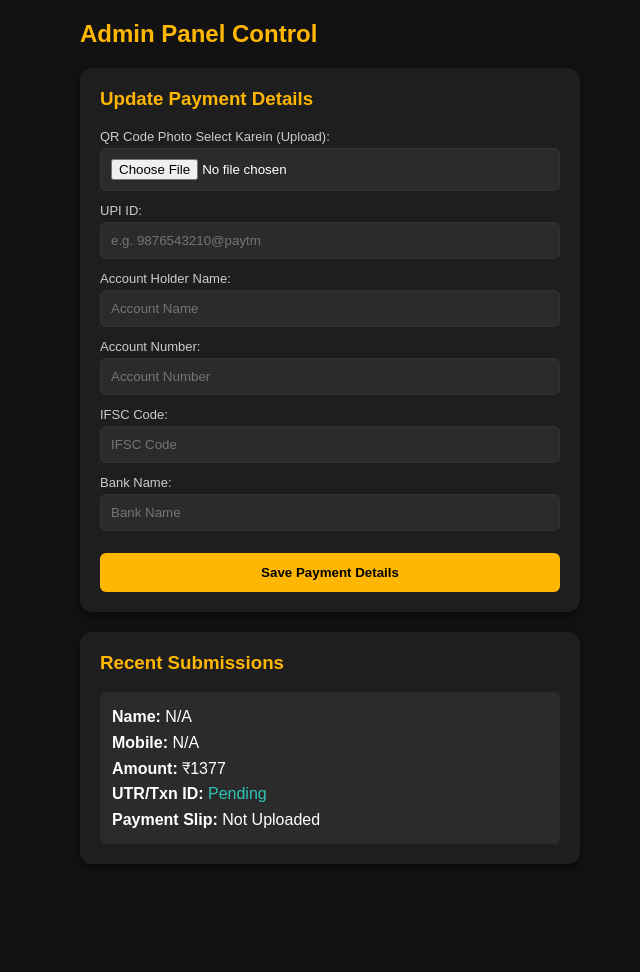
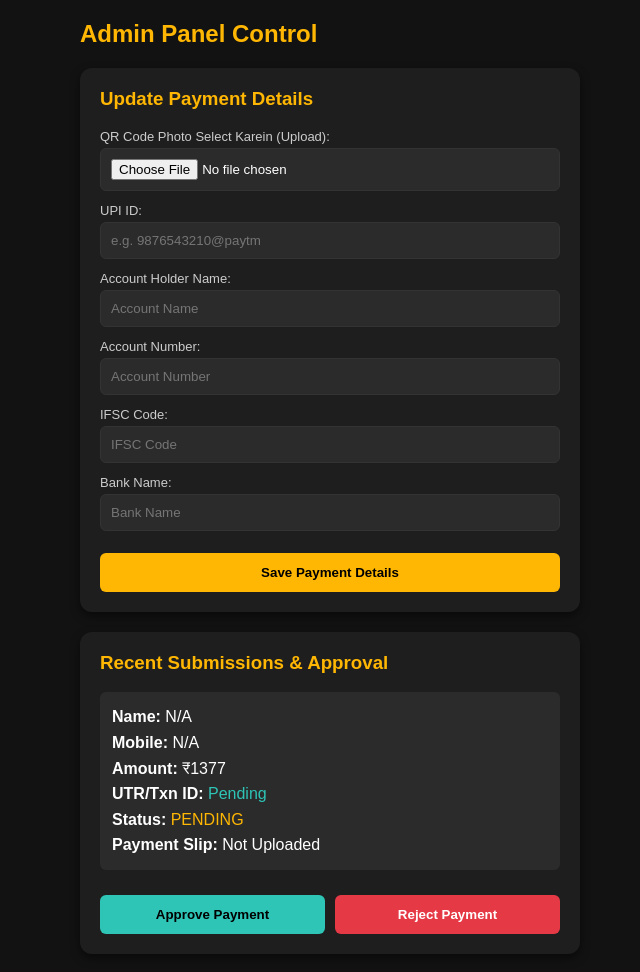
Before and after one commit to Muzaid770/CoinMela, a plain HTML site: page admin.html in a window 1280 px wide. Shown: the whole page, without its empty margins (310-950 px from the left). Before the commit the page ends 904 px from the top, so only its background shows below. Drawn offline with Linux system fonts and the light colour scheme.

Commit message:
Update admin.html

```diff
--- a/admin.html
+++ b/admin.html
@@ -70,6 +70,13 @@
             border-radius: 6px;
             border: 1px solid #ffb703;
         }
+        .btn-action {
+            display: flex;
+            gap: 10px;
+            margin-top: 15px;
+        }
+        .btn-approve { background-color: #2ec4b6; color: #000; }
+        .btn-reject { background-color: #e63946; color: #fff; }
     </style>
 </head>
 <body>
@@ -77,7 +84,6 @@
 <div class="container">
     <h2>Admin Panel Control</h2>
 
-    <!-- Payment Settings Control -->
     <div class="card">
         <h3>Update Payment Details</h3>
 
@@ -111,11 +117,14 @@
         <button onclick="savePaymentSettings()">Save Payment Details</button>
     </div>
 
-    <!-- Submitted Users List -->
     <div class="card">
-        <h3>Recent Submissions</h3>
+        <h3>Recent Submissions & Approval</h3>
         <div class="user-details" id="submissionData">
             Loading submission...
+        </div>
+        <div class="btn-action">
+            <button class="btn-approve" onclick="updateStatus('approved')">Approve Payment</button>
+            <button class="btn-reject" onclick="updateStatus('rejected')">Reject Payment</button>
         </div>
     </div>
 </div>
@@ -137,9 +146,15 @@ window.onload = function() {
         img.style.display = 'block';
     }
 
+    loadSubmissionData();
+    setInterval(loadSubmissionData, 3000);
+};
+
+function loadSubmissionData() {
     const name = localStorage.getItem('userName') || 'N/A';
     const mobile = localStorage.getItem('userMobile') || 'N/A';
     const utr = localStorage.getItem('userUTR') || 'Pending';
+    const status = localStorage.getItem('paymentStatus') || 'Pending';
     const slipImg = localStorage.getItem('userSlipImg') || '';
 
     let slipHtml = slipImg ? `<br><strong>Payment Slip:</strong><br><img src="${slipImg}" class="slip-img">` : '<br><strong>Payment Slip:</strong> Not Uploaded';
@@ -148,10 +163,11 @@ window.onload = function() {
         <strong>Name:</strong> ${name}<br>
         <strong>Mobile:</strong> ${mobile}<br>
         <strong>Amount:</strong> ₹1377<br>
-        <strong>UTR/Txn ID:</strong> <span style="color:#2ec4b6">${utr}</span>
+        <strong>UTR/Txn ID:</strong> <span style="color:#2ec4b6">${utr}</span><br>
+        <strong>Status:</strong> <span style="color:#ffb703">${status.toUpperCase()}</span>
         ${slipHtml}
     `;
-};
+}
 
 function previewAndConvertQR(event) {
     const file = event.target.files[0];
@@ -180,6 +196,12 @@ function savePaymentSettings() {
 
     alert('Payment Details & QR Code Successfully Updated!');
 }
+
+function updateStatus(status) {
+    localStorage.setItem('paymentStatus', status);
+    alert(`Payment ${status.toUpperCase()}! User screen update ho jayegi.`);
+    loadSubmissionData();
+}
 </script>
 
 </body>
```
